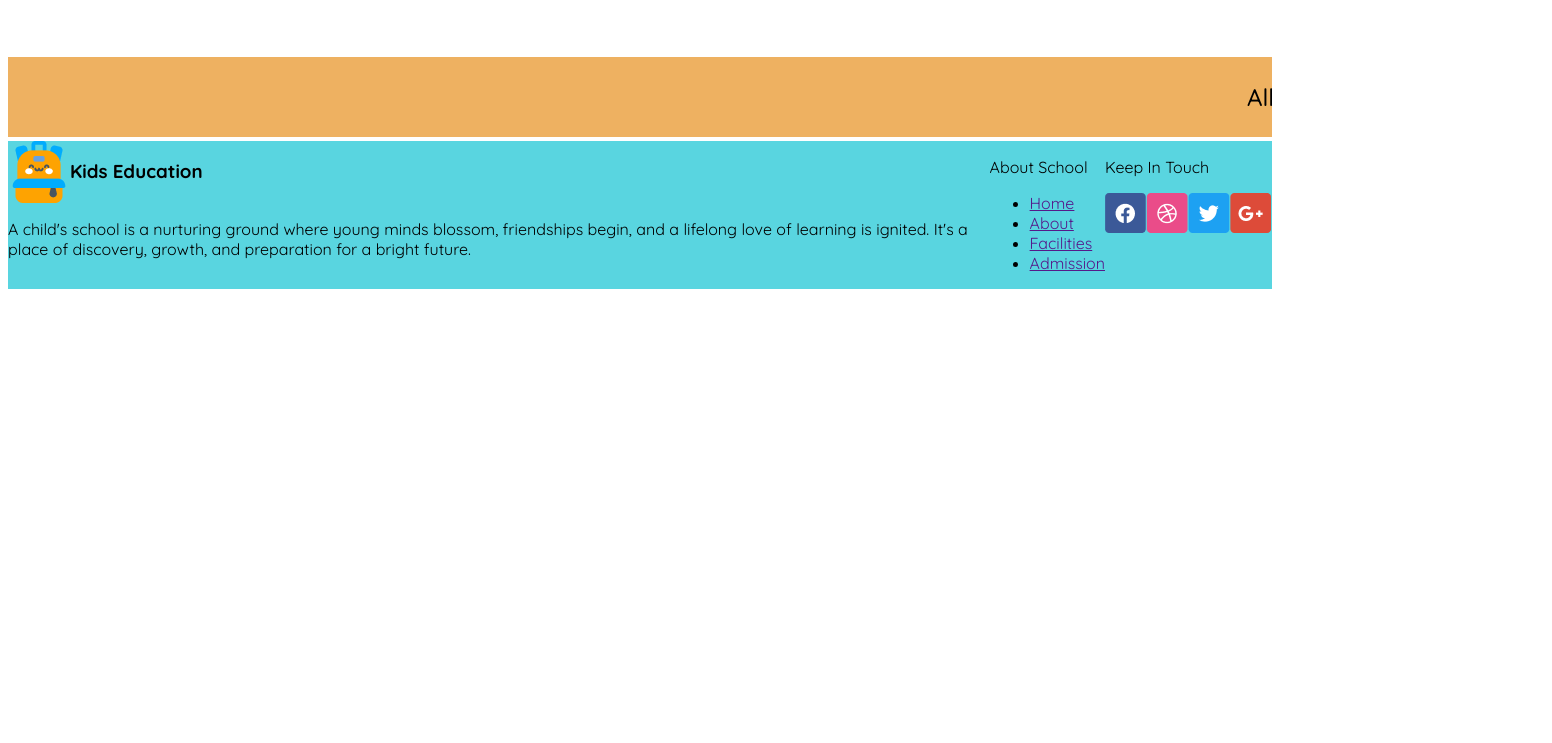
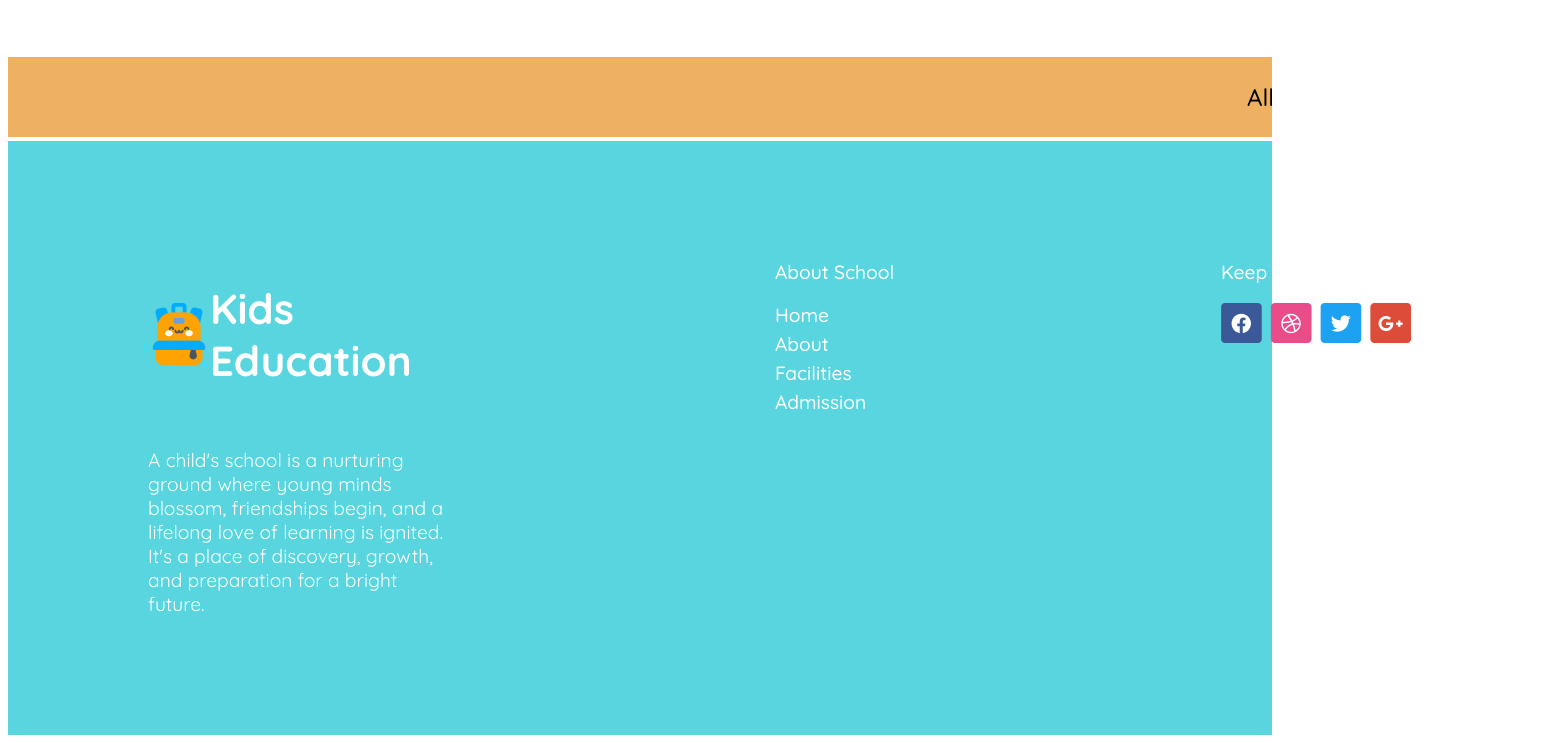
Before and after one commit to soumen01xninja/assignment-test-2, a plain HTML site: page index.html in a window 1280 px wide. Shown: the part 2572-3315 px from the top of the page, 1552 px wide, since content can reach past the window. Before the commit the page ends 2869 px from the top, so only its background shows below. Drawn offline with Linux system fonts and the light colour scheme.

Commit message:
finished my work

```diff
--- a/index.html
+++ b/index.html
@@ -187,18 +187,18 @@
 
       </div>
      <div class="copy">
-      <marquee class="marq">
+      <marquee direction="left" class="marq">
        <span class="content"> All rights reserved copyright@2024 school landing page design</span>
       </marquee>
 
      </div>
 
     <footer class="foot">
-      <div class="display-flex end">
-         <div>
-          <div class="display-flex">
-            <img src="assets/logo.png" alt="">
-            <h3>Kids
+      <div class=" end">
+         <div class="footer-left">
+          <div class="display-flex logo">
+            <img class="logo-image" src="assets/logo.png" alt="">
+            <h3 class="big-tittle">Kids
               Education</h3>
           </div>
           <p class="footer-description">A child's school is a nurturing ground where young minds blossom, friendships begin, and a lifelong love of learning is ignited.  It's a place of discovery, growth, and preparation for a bright future.</p>
@@ -207,9 +207,9 @@
 
 
 
-         <div>
-          <p>About School</p>
-          <ul>
+         <div class="footer-middle">
+          <h3 class="foot-title">About School</h3>
+          <ul class="foot-bar">
             <li><a href="">Home</a></li>
             <li><a href="">About</a></li>
             <li><a href="">Facilities</a></li>
@@ -218,9 +218,9 @@
 
          </div>
 
-         <div>
-          <p>Keep In Touch</p>
-          <div class="display-flex">
+         <div class="footer-right">
+          <p class="foot-title">Keep In Touch</p>
+          <div class="display-flex social-media">
             <img src="assets/fb.png" alt="">
             <img src="assets/dribble.png" alt="">
             <img src="assets/twitter.png" alt="">
--- a/styles/assignment-test-2.css
+++ b/styles/assignment-test-2.css
@@ -23,6 +23,8 @@
 
 }
 /* shared styles */
+
+
 header{
     max-width: 1440px;
     margin: 0px auto;
@@ -326,19 +328,92 @@ header{
 
 }
 /* foote section style */
+
 .foot{
 
     background-color:#59D5E0;
+    width: 100%;
+    margin: 0 auto;
+    padding: 50px 0;
 }
+
 .end{
+    align-items: flex-start;
+    justify-content: space-between;
+    display: flex;
+    margin:0 auto ;
     max-width: 1440px;
-    margin: 0 auto;
-    justify-content: space-between;
+    width: 100%;
+    gap: 30px;
+
+    padding:50px 140px;
+
 }
+.footer-description{
+    color: white;
+    font-size: 1.2rem;
+font-weight: 400;
+}
+
+.footer-left{
+ max-width: 400px;
+ align-items: flex-start;
+ display: flex;
+ flex-direction: column;
+ max-width: 300px;
+ justify-content: flex-start;
+
+
+}
+.logo{
+    align-items: center;
+    display: flex;
+
+
+
+
+}
+
+
+
+.footer-middle ul{
+    list-style: none;
+    padding: 0;
+
+
+}
+.footer-middle ul li{
+    margin: 5px 0;
+}
+
+.footer-middle ul li a{
+    color: white;
+    font-size: 1.2rem;
+    font-weight: 500;
+    text-decoration: none;
+}
+.foot-title{
+    color: white;
+    font-size: 1.2rem;
+    font-weight: 500;
+
+}
+.big-tittle{
+    font-size: 2.62rem;
+    font-weight: 800;
+    color: white;
+}
+.social-media{
+    gap: 8px;
+}
+
+
 
 /* Responsive part */
 @media screen and (max-width :576px) {
-    ul>li , .btn-primary , .nav-title{
+    ul>.nav-item  ,
+
+     .btn-primary , .nav-title{
         display: none;
         justify-items: center;
     }
@@ -348,6 +423,22 @@ header{
 
 
     }
+
+    .copy{
+        display: none;
+    }
+
+    .end{
+        flex-direction: column;
+        padding: 0;
+
+
+
+    }
+    .footer-left, .footer-middle ,.footer-right{
+        margin-left: 16px;
+    }
+
     .img-radius {
         width: 100%;
         height: auto;
```
